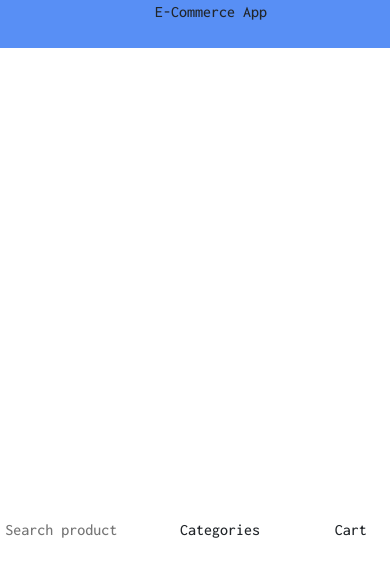
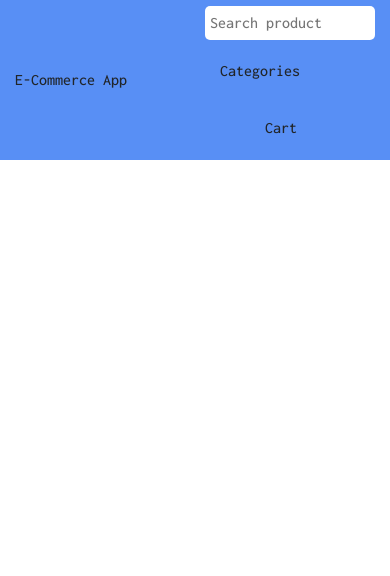
Before and after one commit to mihajlocolic/ecommerce-frontend, a plain HTML site: page index.html in a window 390 px wide. Drawn offline with nearby package versions, Linux system fonts and the light colour scheme; no server answers.

Commit message:
Added styles for mobile devices.

```diff
--- a/styles/layout.css
+++ b/styles/layout.css
@@ -26,9 +26,8 @@ nav {
     flex-direction: row;
     justify-content: center;
     align-items: center;
-    gap: 30rem;
-    width: 100%;
-    height: 3rem;
+    gap: 3rem;
+    height: auto;
     background-color: rgb(88, 143, 245);
 
 }
@@ -130,6 +129,7 @@ main {
 #products {
     display: flex;
     flex-direction: row;
+    flex-wrap: wrap;
     justify-content: center;
     align-items: center;
     gap: 2rem;
@@ -189,3 +189,37 @@ main {
     -ms-user-select: none; /* IE 10 and IE 11 */
     user-select: none; /* Standard syntax */
 }
+
+
+
+@media screen and (max-width: 400px) {
+    nav {
+        justify-content: center;
+        align-items: center;
+        flex-direction: column;
+        height: 10rem;
+        gap: 3rem;
+    }
+
+    .nav-brand {
+        margin: 0;
+    }
+
+    .nav-links {
+        justify-content: center;
+        align-items: center;
+        flex-direction: column;
+    }
+
+    .nav-link {
+        min-width: 30px;
+    }
+
+    .main-container {
+        flex-direction: column;
+    }
+
+    #products {
+        flex-direction: column;
+    }
+}
```
